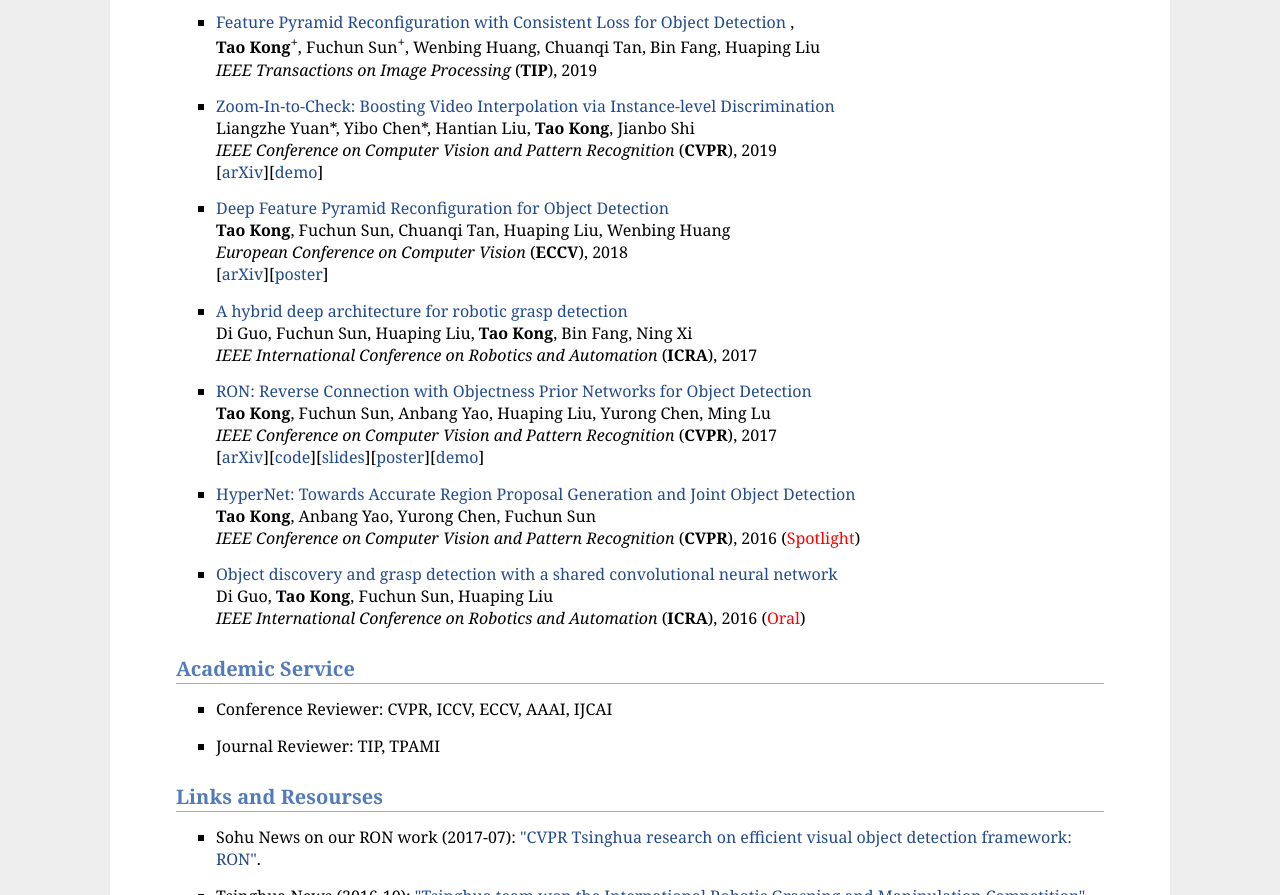
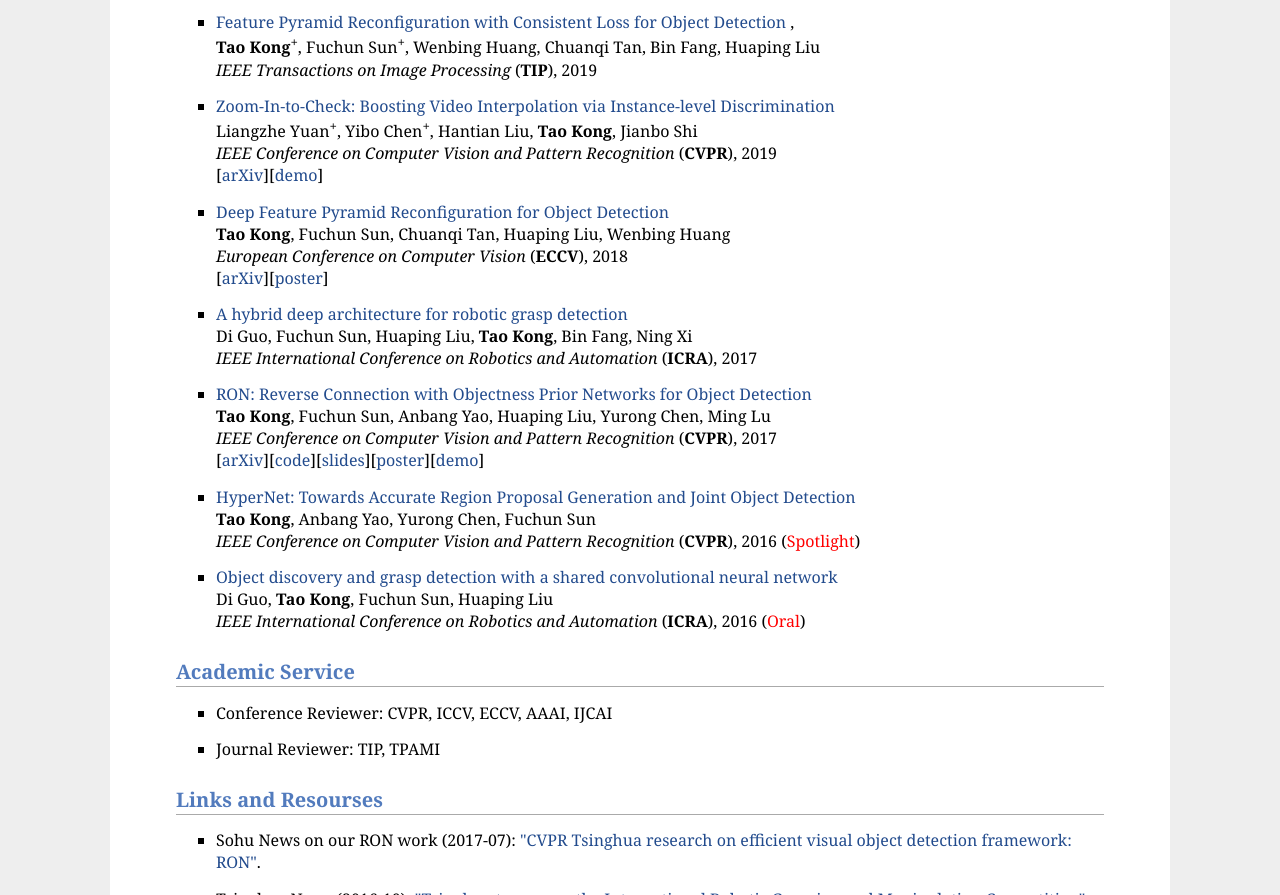
Before and after one commit to taokong/taokong.github.io, a plain HTML site: page index.html in a window 1280 px wide. Shown: the part 821-1716 px from the top of the page. Drawn offline with Linux system fonts and the light colour scheme; a script that the page names is missing.

Commit message:
Update index.html

```diff
--- a/index.html
+++ b/index.html
@@ -100,7 +100,7 @@
 	<li>
       <a href="https://arxiv.org/abs/1812.01210">Zoom-In-to-Check: Boosting Video Interpolation via Instance-level Discrimination
 </a><br>
-	     Liangzhe Yuan*, Yibo Chen*, Hantian Liu, <b>Tao Kong</b>, Jianbo Shi<br>
+	     Liangzhe Yuan<sup>+</sup>, Yibo Chen<sup>+</sup>, Hantian Liu, <b>Tao Kong</b>, Jianbo Shi<br>
                 <em>IEEE Conference on Computer Vision and Pattern Recognition</em> (<b>CVPR</b>), 2019<br>
 		[<a href="https://arxiv.org/abs/1812.01210">arXiv</a>][<a href="https://youtu.be/q-_wIRq26DY">demo</a>]<br>
         <p></p>
```
